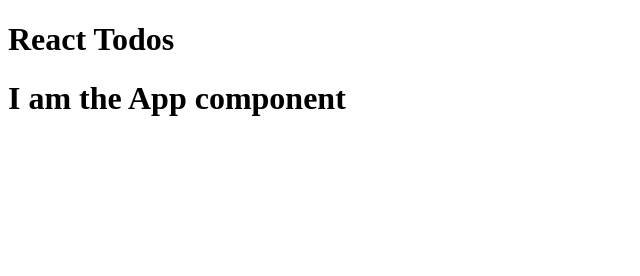
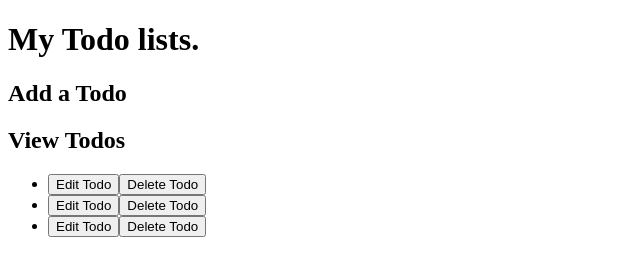
Before and after one commit to bkmorgan3/todolist-hooks, a React app: page / in a window 1280 px wide. Shown: the whole page, without its empty margins (0-640 px from the left). Built offline with nearby package versions, Linux system fonts and the light colour scheme; no server answers.

Commit message:
fetching data from server and render to child

```diff
--- a/client/components/App.js
+++ b/client/components/App.js
@@ -1,9 +1,33 @@
-import React from 'react';
+import React, { useState, useEffect } from 'react';
+import Todos from './Todos'
 
 function App() {
+
+  const todoData = [
+    { id: 1, text: "have a snack" },
+    { id: 2, text: 'find a chicken sandwich' },
+    { id: 3, text: "see Andang all day" }
+  ]
+  const [todos, setTodos] = useState(todoData);
+
+  useEffect(() => {
+    fetch('http://localhost:8080/api/todos')
+      .then(res => res.json())
+      .then(data => setTodos(data))
+  }, [])
+  console.log("data in app", todos)
   return (
     <div>
-      <h1>I am the App component</h1>
+      <h1>My Todo lists.</h1>
+      <div className="row">
+        <div className="todo-form">
+          <h2>Add a Todo</h2>
+        </div>
+        <div className="todos">
+          <h2>View Todos</h2>
+          <Todos todos={todos} />
+        </div>
+      </div>
     </div>
   )
 }
--- /dev/null
+++ b/client/components/Todos.js
@@ -0,0 +1,21 @@
+import React, { useState } from 'react';
+
+const Todos = props => {
+  console.log("props", props)
+  return (<div>
+    <ul>
+      {props.todos.length > 0 ? (
+        props.todos.map(todo => (
+
+          < li key={todo.id} > {todo.todo_text}
+            < button > Edit Todo</button>
+            <button>Delete Todo</button>
+          </li>
+        ))
+      ) : <h1>Nada</h1>}
+    </ul >
+  </div >
+  )
+}
+
+export default Todos;
--- a/index.html
+++ b/index.html
@@ -8,7 +8,7 @@
 </head>
 
 <body>
-  <h1>React Todos</h1>
+
   <div id="root"></div>
 </body>
 <script src="build/bundle.js"></script>
--- a/package.json
+++ b/package.json
@@ -13,6 +13,7 @@
   "author": "",
   "license": "ISC",
   "dependencies": {
+    "axios": "^0.19.2",
     "body-parser": "^1.19.0",
     "dotenv": "^8.2.0",
     "express": "^4.17.1",
```
Also changed, not shown: server/server.js (+5 -5 lines), 1 other file.
